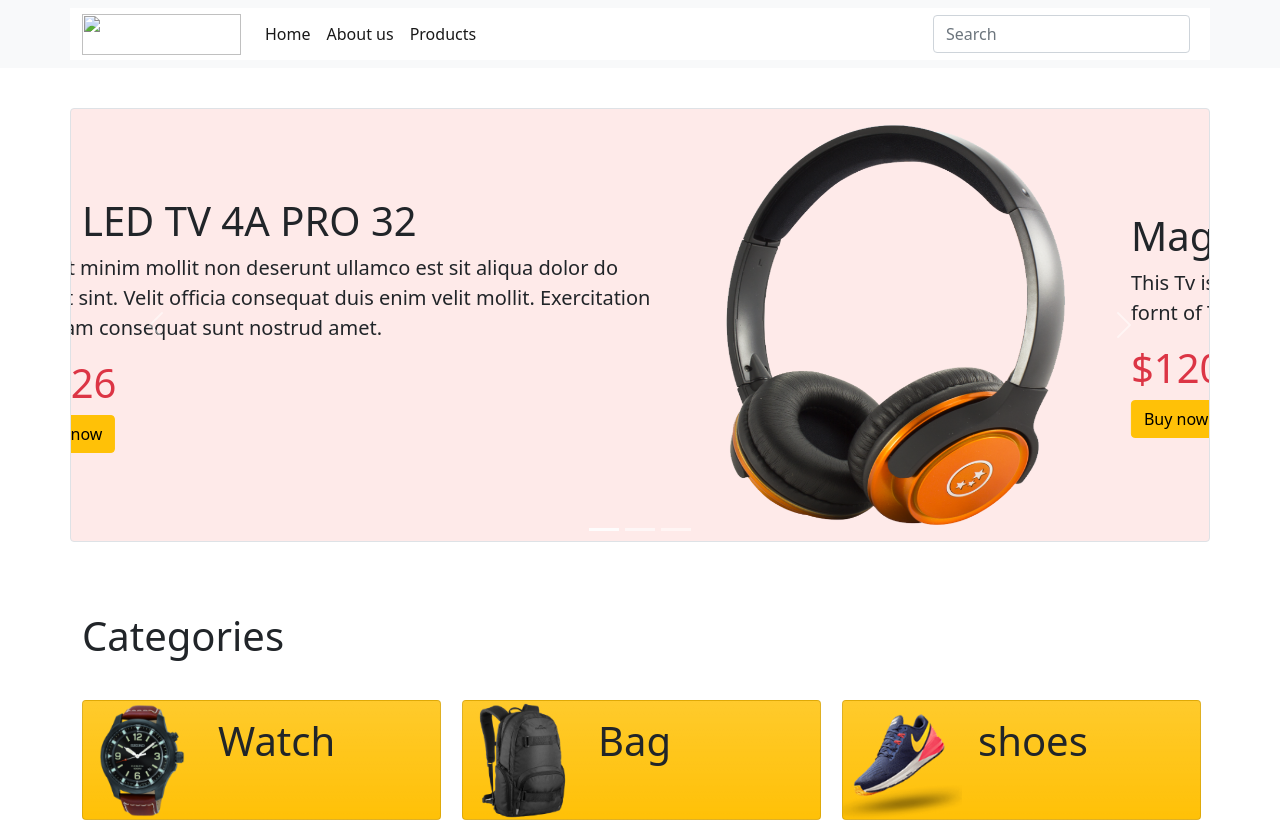
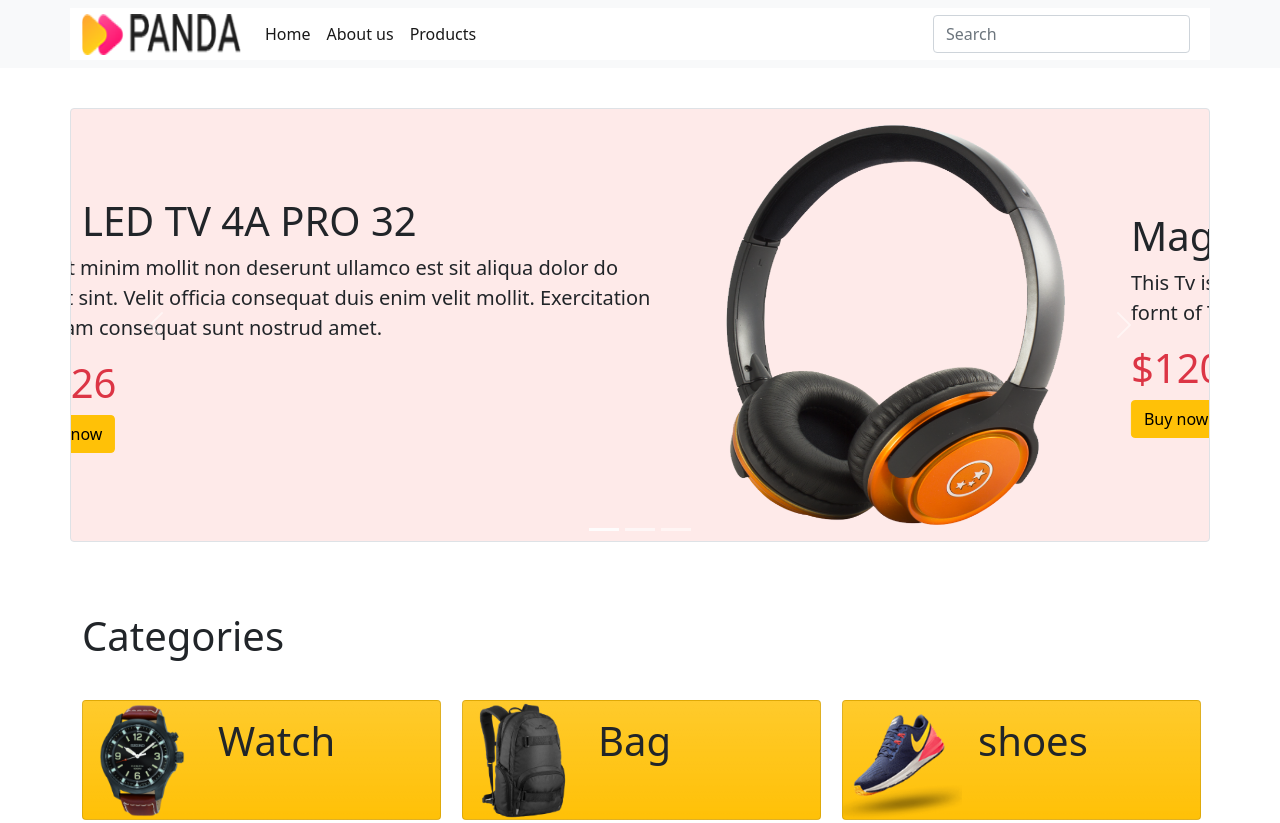
Before and after one commit to 555REDOY555/HERO-panda, a plain HTML site: page index.html in a window 1280 px wide. Shown: the top 823 px of the page. Drawn offline with Linux system fonts and the light colour scheme; the site is published under a folder, as on GitHub Pages, so addresses that start at the root find nothing.

Commit message:
All done

```diff
--- a/index.html
+++ b/index.html
@@ -16,7 +16,7 @@
         <nav class="navbar navbar-expand-lg navbar-light bg-light">
             <div class="container bg-white">
                 <a class="navbar-brand" href="#">
-                    <img src="/images/logo.png" alt="" width="
+                    <img src="images/logo.png" alt="" width="
                     159px" height="
                     40.81px" class="d-inline-block align-text-top">
                 </a>
```
